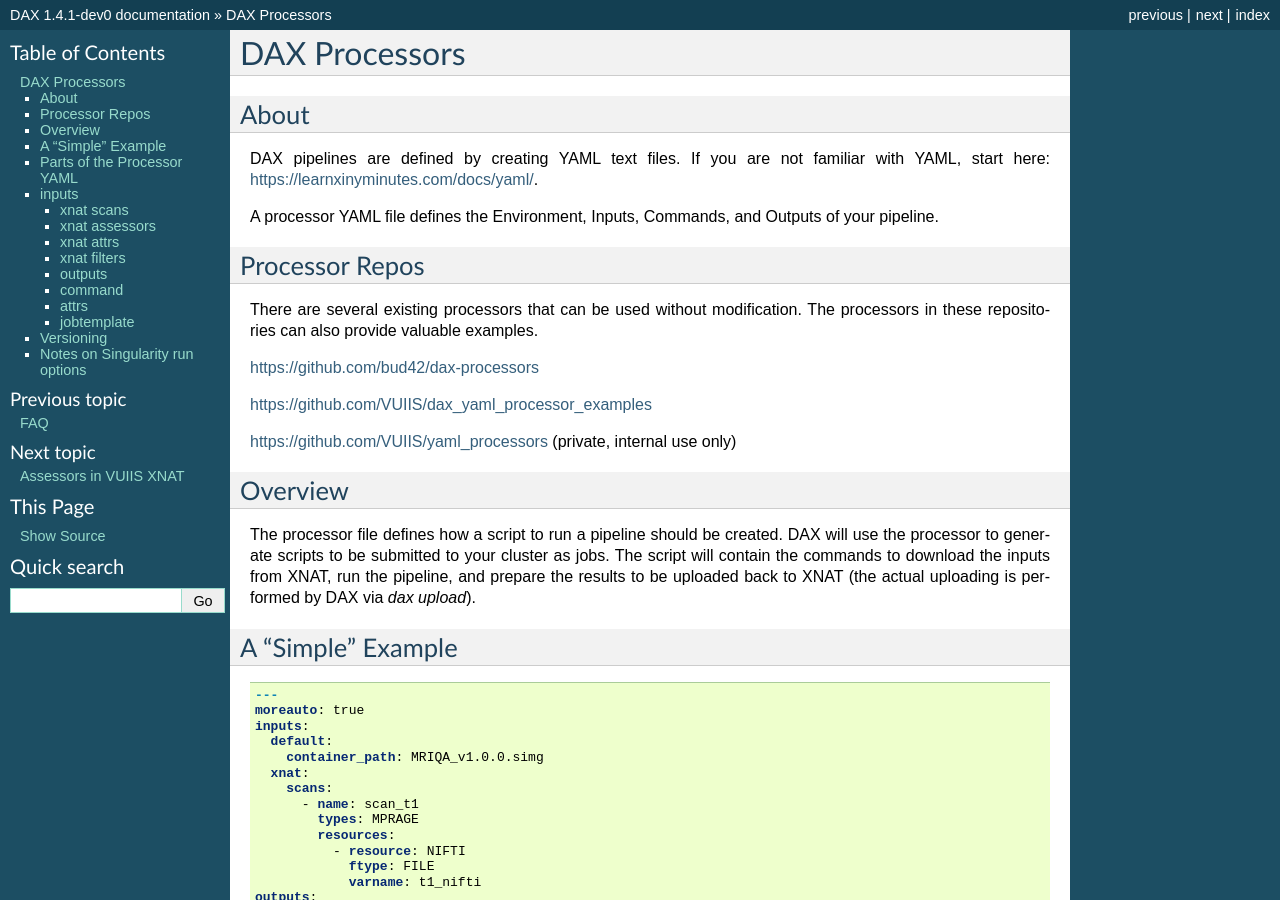
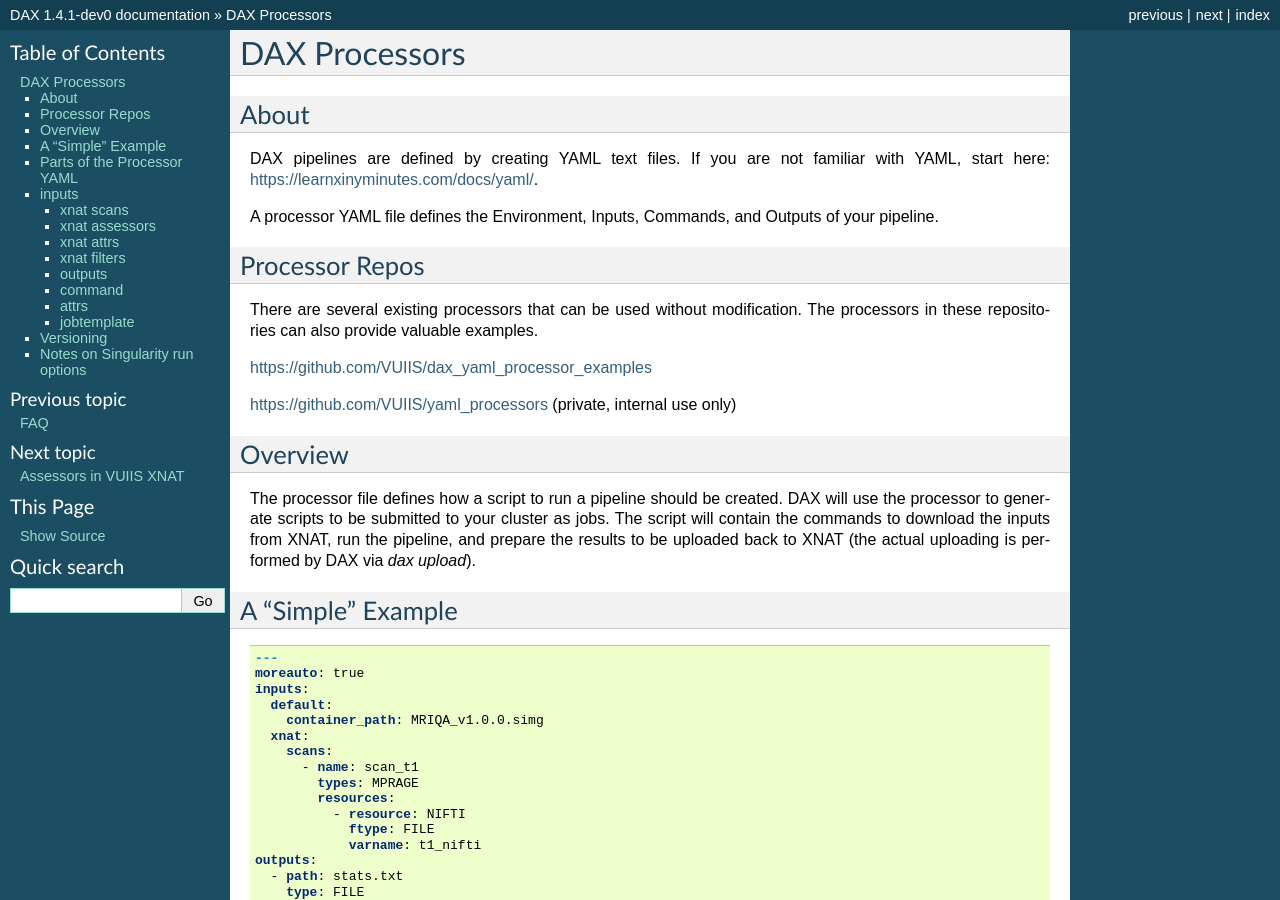
Before and after one commit to VUIIS/dax, a Sphinx documentation site: the page built from docs/processors.rst, in a window 1280 px wide and 900 px high. Built offline with Sphinx 7.4.7, drawn with Linux system fonts in a browser that asks for light colours; some of the changed lines change nothing that is shown.

Commit message:
Update processors.rst

```diff
--- a/docs/processors.rst
+++ b/docs/processors.rst
@@ -14,8 +14,6 @@ Processor Repos
 ----------------
 There are several existing processors that can be used without modification. The processors in these
 repositories can also provide valuable examples.
-
-https://github.com/bud42/dax-processors
 
 https://github.com/VUIIS/dax_yaml_processor_examples
 
```
